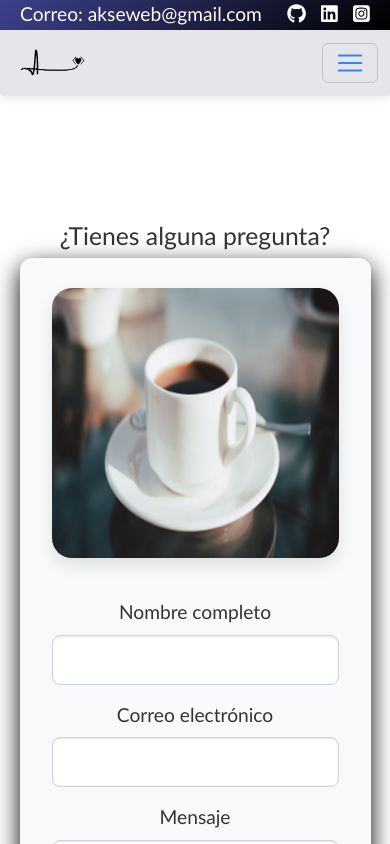
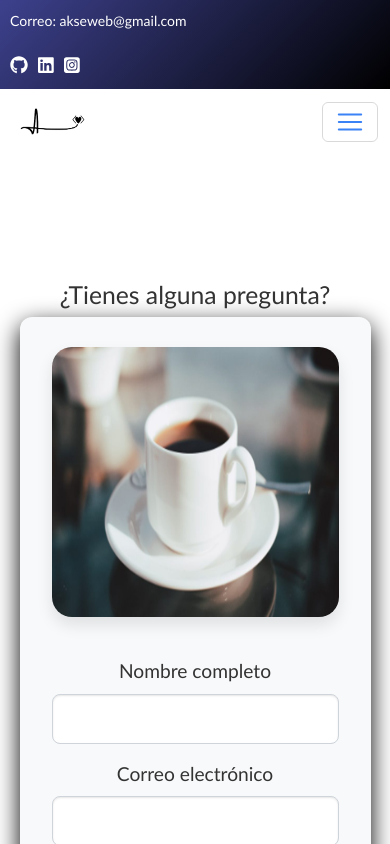
Before and after one commit to anatmb/portafolio, a React (Vite) app: page /contact in a window 390 px wide. Built offline with nearby package versions, Linux system fonts and the light colour scheme.

Commit message:
Mejoras en el codigo

```diff
--- a/src/components/content/content.css
+++ b/src/components/content/content.css
@@ -267,6 +267,27 @@
 }
 
 /************************ Estilos para pantallas grandes ***************************/
+
+@media (min-width: 1200px) {
+  .texto-derecha {
+    text-align: left; /* Alinear todo el texto a la izquierda */
+  }
+
+  .texto-derecha h1 {
+    font-size: 96px; /* Tamaño de fuente de los títulos */
+    font-weight: 700;
+  }
+
+  .texto-derecha p {
+    font-size: 1rem; /* Aumentar tamaño del párrafo */
+  }
+
+  .container-content {
+    gap: 60px; /* Aumenta el espacio entre el texto y la imagen */
+  }
+}
+
+/************************ Estilos para pantallas grandes ***************************/
 @media (min-width: 992px) {
   .tecnologias {
     padding: 1px;
@@ -624,25 +645,6 @@
   }
 }
 
-@media (min-width: 1200px) {
-  .texto-derecha {
-    text-align: left; /* Alinear todo el texto a la izquierda */
-  }
-
-  .texto-derecha h1 {
-    font-size: 96px; /* Tamaño de fuente de los títulos */
-    font-weight: 700;
-  }
-
-  .texto-derecha p {
-    font-size: 1rem; /* Aumentar tamaño del párrafo */
-  }
-
-  .container-content {
-    gap: 60px; /* Aumenta el espacio entre el texto y la imagen */
-  }
-}
-
 /***************************pantallas pequeñas*******************************/
 
 @media (max-width: 991px) {
@@ -939,6 +941,79 @@
     text-align: left;
   }
 }
+
+/* Media Queries para pantallas menores a 768px */
+@media (max-width: 768px) {
+  .texto-derecha {
+    text-align: center; /* Alinear el texto a la izquierda */
+  }
+
+  .texto-derecha h1 {
+    font-size: 2.5rem;
+    color: #0e1975;
+    font-weight: 700;
+  }
+
+  .texto-derecha p {
+    font-size: 1rem;
+  }
+
+  .btn1 {
+    margin-right: 5px;
+    border-radius: 30px;
+    border-color: #ffffff;
+    padding: 10px;
+    background-color: #000000;
+    color: #fff;
+    transition: background-color 0.3s ease;
+  }
+
+  .btn1:hover {
+    background-color: #0b055e;
+    color: #fefcfc;
+  }
+  .service-titulo {
+    text-align: center;
+    margin-bottom: 15px;
+  }
+
+  .titulo-service {
+    font-size: 30px;
+
+    color: #1d1d56;
+  }
+
+  .about-service {
+    font-size: 20px;
+  }
+
+  .container-services {
+    flex-direction: column;
+    align-items: center;
+    justify-content: center;
+  }
+
+  .item {
+    width: 100%;
+    height: auto;
+    margin: auto;
+    align-items: center;
+    justify-content: center;
+  }
+
+  .tecnologias {
+    height: auto;
+  }
+
+  .grid-container1 {
+    grid-template-columns: repeat(6, 1fr); /* Una columna en móviles */
+  }
+
+  .item2 img {
+    padding: 10px;
+  }
+}
+
 
 @media screen and (max-width: 600px) {
   .header {
@@ -1242,6 +1317,36 @@
   }
 }
 
+/* Media Queries para pantallas menores a 500px */
+@media (max-width: 500px) {
+  .service {
+    padding: 1px;
+  }
+
+  .item {
+    width: 100%;
+    height: auto;
+
+    /* Ancho completo en pantallas muy pequeñas */
+  }
+
+  .button-service {
+    padding: 6px 12px;
+    font-size: 14px;
+  }
+  .tecnologias {
+    height: auto;
+  }
+
+  .grid-container1 {
+    grid-template-columns: repeat(6, 1fr); /* Una columna en móviles */
+  }
+
+  .item2 img {
+    padding: 10px;
+  }
+}
+
 @media (max-width: 380px) {
   .header {
     background-image: linear-gradient(135deg, #3d418d, black);
@@ -1415,105 +1520,3 @@
     margin: auto;
   }
 }
-
-/* Media Queries para pantallas menores a 768px */
-@media (max-width: 768px) {
-  .texto-derecha {
-    text-align: center; /* Alinear el texto a la izquierda */
-  }
-
-  .texto-derecha h1 {
-    font-size: 2.5rem;
-    color: #0e1975;
-    font-weight: 700;
-  }
-
-  .texto-derecha p {
-    font-size: 1rem;
-  }
-
-  .btn1 {
-    margin-right: 5px;
-    border-radius: 30px;
-    border-color: #ffffff;
-    padding: 10px;
-    background-color: #000000;
-    color: #fff;
-    transition: background-color 0.3s ease;
-  }
-
-  .btn1:hover {
-    background-color: #0b055e;
-    color: #fefcfc;
-  }
-  .service-titulo {
-    text-align: center;
-    margin-bottom: 15px;
-  }
-
-  .titulo-service {
-    font-size: 30px;
-
-    color: #1d1d56;
-  }
-
-  .about-service {
-    font-size: 20px;
-  }
-
-  .container-services {
-    flex-direction: column;
-    align-items: center;
-    justify-content: center;
-  }
-
-  .item {
-    width: 100%;
-    height: auto;
-    margin: auto;
-    align-items: center;
-    justify-content: center;
-  }
-
-  .tecnologias {
-    height: auto;
-  }
-
-  .grid-container1 {
-    grid-template-columns: repeat(6, 1fr); /* Una columna en móviles */
-  }
-
-  .item2 img {
-    padding: 10px;
-  }
-}
-
-/* Media Queries para pantallas menores a 500px */
-@media (max-width: 500px) {
-  .service {
-    padding: 1px;
-  }
-
-  .item {
-    width: 100%;
-    height: auto;
-
-    /* Ancho completo en pantallas muy pequeñas */
-  }
-
-  .button-service {
-    padding: 6px 12px;
-    font-size: 14px;
-  }
-  .tecnologias {
-    height: auto;
-  }
-
-  .grid-container1 {
-    grid-template-columns: repeat(6, 1fr); /* Una columna en móviles */
-  }
-
-  .item2 img {
-    padding: 10px;
-  }
-}
--- a/src/components/header/header.css
+++ b/src/components/header/header.css
@@ -1,29 +1,41 @@
- .container-header{
-    /* position: fixed; */
-    top: 0px;
-    width: 100%;
-    z-index: 1000;
-    background-color: #E5E5EA;
-    box-shadow: 0 2px 10px rgba(0, 0, 0, 0.1);
-    padding: 10px 0;
-    transition: top 0.3s;
-
-
+.redes-contacto {
+  width: 100%;
+  background-image: linear-gradient(135deg, #3d418d, black);
+  color: white;
+  justify-content: space-between;
+  display: flex;
+  align-items: center;
+  padding: 5px 20px;
+  flex-wrap: wrap;
+  font-size: 16px;
 }
 
-.redes-contacto{
-    width: 100%;
-    height: 30px;
-    background-image: linear-gradient(135deg, #3d418d, black);
-    color: white;
-    justify-content: space-between;
-    display: flex;
-    padding: 0px 20px;
+.redes-sociales1 {
+  display: flex;
+  gap: 15px;
 }
 
-.redes-sociales1{
-  display: flex;
-  gap: 15px; /* Ajusta el valor según el espacio deseado */
+.redes-sociales1 a {
+  font-size: 20px;
+}
+
+/* RESPONSIVE - hasta 600px (celulares) */
+@media (max-width: 600px) {
+  .redes-contacto {
+    flex-direction: column;
+    align-items: flex-start;
+    gap: 5px;
+    font-size: 14px;
+    padding: 10px;
+  }
+
+  .redes-sociales1 {
+    gap: 10px;
+  }
+
+  .redes-sociales1 a {
+    font-size: 18px;
+  }
 }
 
 
```
